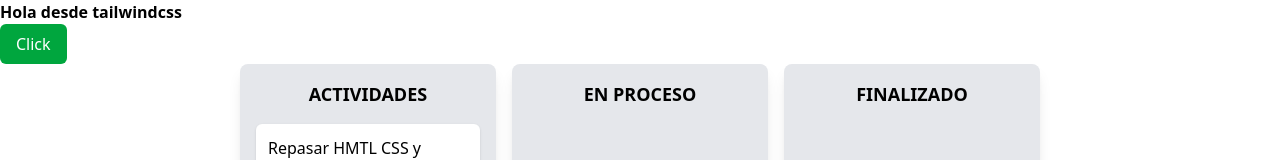
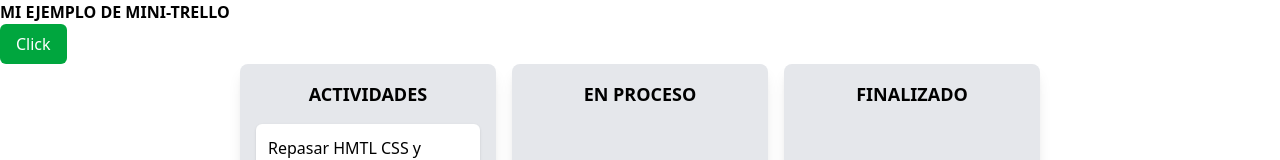
Before and after one commit to ArielRojas/practica3, a plain HTML site: page index.html in a window 1280 px wide. Shown: the top 160 px of the page. Drawn offline with nearby package versions, Linux system fonts and the light colour scheme.

Commit message:
Cambios en la rama desarrollo

```diff
--- a/index.html
+++ b/index.html
@@ -7,7 +7,7 @@
     <script src="https://cdn.jsdelivr.net/npm/@tailwindcss/browser@4"></script>
 </head>
 <body>
-    <h1 class="text-6x1 font-semibold">Hola desde tailwindcss</h1>
+    <h1 class="text-6x1 font-semibold">MI EJEMPLO DE MINI-TRELLO</h1>
     <button class="bg-green-600 px-4 py-2 rounded-md text-white hover:bg-green-800">Click</button>
 
     <div class="container mx-auto flex justify-center">
```
Also changed, not shown: 1 other file.
